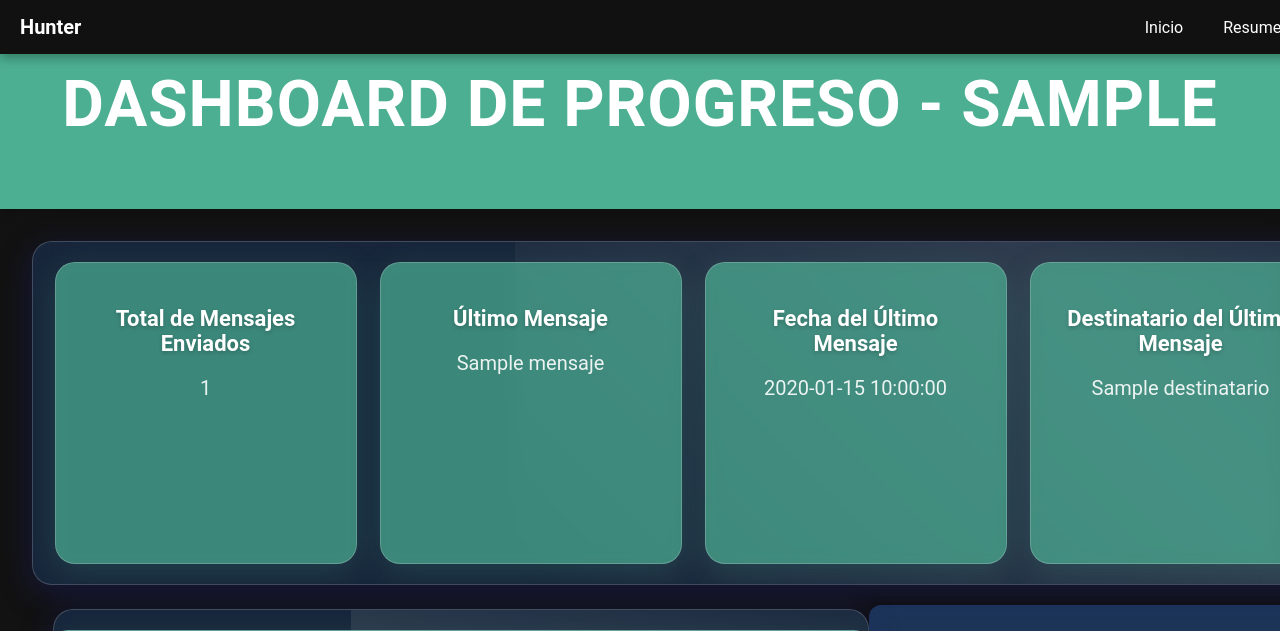
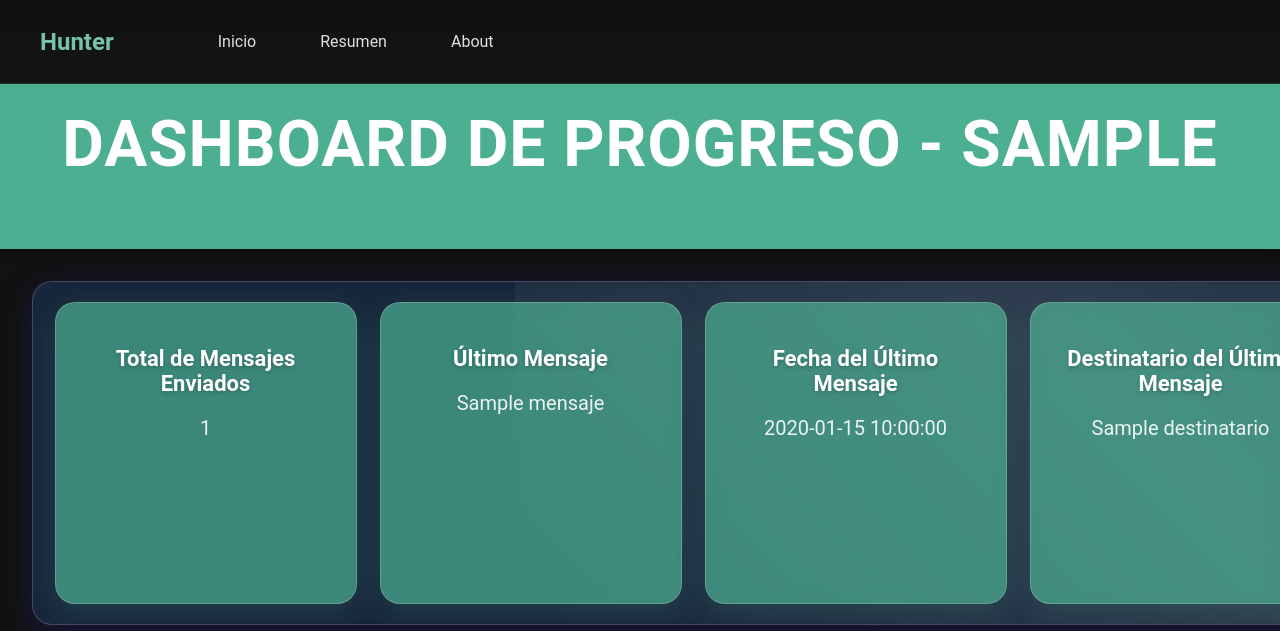
Before and after one commit to jeremontoya155/EnvioDeMensajes, a Flask app: page /resumen in a window 1280 px wide. Shown: the top 631 px of the page. Run offline with Flask 3, Linux system fonts and the light colour scheme; the visitor is signed in with stand-in values (Sample User, id 1); a database or web service that is not in the repository returns one stand-in record (values such as "Sample title").

Commit message:
algunos estilos

```diff
--- a/static/css/navbar.css
+++ b/static/css/navbar.css
@@ -1,80 +1,258 @@
-/* Estilos generales para el navbar */
 .navbar {
   position: fixed;
   top: 0;
   left: 0;
   width: 100%;
-    background-color: #111;
-    color: white;
+  background: rgba(18, 18, 18, 0.98);
+  backdrop-filter: blur(10px);
+  border-bottom: 1px solid rgba(255, 255, 255, 0.1);
+  z-index: 1000;
+}
+
+.navbar-container {
+  max-width: 1200px;
+  margin: 0 auto;
+  padding: 1rem 2rem;
   display: flex;
   justify-content: space-between;
   align-items: center;
-    padding: 15px 20px;
-    box-shadow: 0px 4px 10px rgba(0, 0, 0, 0.3);
+}
+
+.navbar-left {
+  display: flex;
+  align-items: center;
+  gap: 3rem;
+}
+
+.logo {
+  font-size: 24px;
+  font-weight: bold;
+  color: #78c2ad;
+  text-decoration: none;
+}
+
+.nav-links {
+  display: flex;
+  gap: 2rem;
+  list-style: none;
+}
+
+.nav-links a {
+  color: #e0e0e0;
+  text-decoration: none;
+  font-size: 16px;
+  padding: 0.5rem 1rem;
+  transition: color 0.3s ease;
+  position: relative;
+}
+
+.nav-links a::after {
+  content: '';
+  position: absolute;
+  bottom: -2px;
+  left: 0;
+  width: 100%;
+  height: 2px;
+  background-color: #78c2ad;
+  transform: scaleX(0);
+  transition: transform 0.3s ease;
+  transform-origin: right;
+}
+
+.nav-links a:hover {
+  color: #fff;
+}
+
+.nav-links a:hover::after {
+  transform: scaleX(1);
+  transform-origin: left;
+}
+
+.menu-toggle {
+  display: none;
+  flex-direction: column;
+  gap: 6px;
+  background: none;
+  border: none;
+  cursor: pointer;
+  padding: 0.5rem;
+}
+
+.menu-toggle span {
+  display: block;
+  width: 25px;
+  height: 2px;
+  background-color: #fff;
+  transition: all 0.3s ease;
+}
+
+/* Contenido de ejemplo */
+.content {
+  padding: 6rem 2rem 2rem;
+  max-width: 1200px;
+  margin: 0 auto;
+}
+
+.card {
+  background: rgba(255, 255, 255, 0.05);
+  border: 1px solid rgba(255, 255, 255, 0.1);
+  border-radius: 8px;
+  padding: 1.5rem;
+  margin-bottom: 1rem;
+}
+
+.card h2 {
+  margin-bottom: 1rem;
+  color: #78c2ad;
+}
+
+.card p {
+  color: #a0a0a0;
+  line-height: 1.6;
+}
+
+@media (max-width: 768px) {
+  .menu-toggle {
+    display: flex;
+  }
+
+  .nav-links {
+    display: none;
+    position: absolute;
+    top: 100%;
+    left: 0;
+    width: 100%;
+    background: #121212;
+    flex-direction: column;
+    padding: 1rem 0;
+    gap: 0;
+  }
+
+  .nav-links.active {
+    display: flex;
+  }
+
+  .nav-links a {
+    padding: 1rem 2rem;
+    display: block;
+  }
+
+  .nav-links a::after {
+    display: none;
+  }
+
+  .menu-toggle.active span:first-child {
+    transform: translateY(8px) rotate(45deg);
+  }
+
+  .menu-toggle.active span:nth-child(2) {
+    opacity: 0;
+  }
+
+  .menu-toggle.active span:last-child {
+    transform: translateY(-8px) rotate(-45deg);
+  }
+}
+/* .navbar {
+  position: fixed;
+  top: 0;
+  left: 0;
+  width: 100%;
+  background-color: #f5f5f5;
+  color: #333;
+  display: flex;
+  justify-content: space-between;
+  align-items: center;
+  padding: 0.8rem 2rem;
+  box-shadow: 0 2px 8px rgba(0, 0, 0, 0.1);
   z-index: 1000;
 }
 
-/* Logo o título del navbar */
 .navbar h1 {
-    font-size: 20px;
-    font-weight: bold;
+  font-size: 1.5rem;
+  font-weight: 600;
   margin: 0;
+  color: #333;
 }
 
-/* Estilos del menú */
-.navbar ul {
+.nav-links {
   list-style: none;
   display: flex;
-    gap: 20px;
+  gap: 2rem;
   margin: 0;
   padding: 0;
 }
 
-.navbar ul li {
-    display: inline;
+.nav-links li a {
+  color: #333;
+  text-decoration: none;
+  font-size: 1rem;
+  padding: 0.5rem 1rem;
+  border-radius: 4px;
+  transition: all 0.2s ease;
 }
 
-.navbar ul li a {
-    color: white;
-    text-decoration: none;
-    font-size: 16px;
-    padding: 10px;
-    transition: color 0.3s ease;
-}
-
-.navbar ul li a:hover {
-    color: #4caf91;
-}
-
-/* Botón de menú hamburguesa */
-.menu-toggle {
-    display: none;
-    cursor: pointer;
-    font-size: 24px;
-    background: none;
-    border: none;
+.nav-links li a:hover {
+  background-color: #4caf50;
   color: white;
 }
 
-/* Estilos para móvil */
+.menu-toggle {
+  display: none;
+  flex-direction: column;
+  gap: 4px;
+  background: none;
+  border: none;
+  cursor: pointer;
+  padding: 0.5rem;
+}
+
+.menu-toggle .line {
+  width: 24px;
+  height: 2px;
+  background-color: #333;
+  transition: all 0.3s ease;
+}
+
 @media (max-width: 768px) {
   .menu-toggle {
-        display: block;
+    display: flex;
   }
 
-    .navbar ul {
+  .nav-links {
     display: none;
     flex-direction: column;
     position: absolute;
-        top: 60px;
+    top: 100%;
     right: 0;
-        background-color: #111;
+    background-color: rgba(245, 245, 245, 0.34);
     width: 200px;
-        padding: 10px;
-        box-shadow: 0px 4px 10px rgba(0, 0, 0, 0.3);
+    padding: 1rem;
+    box-shadow: 0 4px 8px rgba(0, 0, 0, 0.1);
   }
 
-    .navbar ul.active {
+  .nav-links.active {
     display: flex;
   }
+
+  .nav-links li {
+    width: 100%;
   }
+
+  .nav-links li a {
+    display: block;
+    padding: 0.8rem 1rem;
+  }
+
+  .menu-toggle.active .line:nth-child(1) {
+    transform: rotate(45deg) translate(5px, 5px);
+  }
+
+  .menu-toggle.active .line:nth-child(2) {
+    opacity: 0;
+  }
+
+  .menu-toggle.active .line:nth-child(3) {
+    transform: rotate(-45deg) translate(5px, -5px);
+  }
+} */
--- a/static/css/resumen.css
+++ b/static/css/resumen.css
@@ -1,4 +1,3 @@
-
 html {
   width: 100%;
   overflow-x: hidden;
@@ -7,6 +6,7 @@ body {
   font-family: 'Roboto', sans-serif;
   background-color: #121212;
   margin: 0;
+  margin-top: 40px;
   padding: 0;
   color: #e0e0e0;
   overflow-x: hidden;
@@ -141,7 +141,8 @@ header {
   0% {
     transform: translateX(-100%);
   }
-  50%, 100% {
+  50%,
+  100% {
     transform: translateX(100%);
   }
 }
@@ -190,10 +191,18 @@ header {
 }
 
 /* Añade delay a cada carta sucesiva */
-.metricCard:nth-child(1) { animation-delay: 0.1s; }
-.metricCard:nth-child(2) { animation-delay: 0.2s; }
-.metricCard:nth-child(3) { animation-delay: 0.3s; }
-.metricCard:nth-child(4) { animation-delay: 0.4s; }
+.metricCard:nth-child(1) {
+  animation-delay: 0.1s;
+}
+.metricCard:nth-child(2) {
+  animation-delay: 0.2s;
+}
+.metricCard:nth-child(3) {
+  animation-delay: 0.3s;
+}
+.metricCard:nth-child(4) {
+  animation-delay: 0.4s;
+}
 
 .columnMetrics {
   width: 100%;
@@ -318,12 +327,24 @@ animation: slideInFromLeft 0.6s ease-out forwards;
 }
 
 /* Delay para cada carta */
-.columnMetricsContent .metricCard:nth-child(1) { animation-delay: 0.1s; }
-.columnMetricsContent .metricCard:nth-child(2) { animation-delay: 0.2s; }
-.columnMetricsContent .metricCard:nth-child(3) { animation-delay: 0.3s; }
-.columnMetricsContent .metricCard:nth-child(4) { animation-delay: 0.4s; }
-.columnMetricsContent .metricCard:nth-child(5) { animation-delay: 0.5s; }
-.columnMetricsContent .metricCard:nth-child(6) { animation-delay: 0.6s; }
+.columnMetricsContent .metricCard:nth-child(1) {
+  animation-delay: 0.1s;
+}
+.columnMetricsContent .metricCard:nth-child(2) {
+  animation-delay: 0.2s;
+}
+.columnMetricsContent .metricCard:nth-child(3) {
+  animation-delay: 0.3s;
+}
+.columnMetricsContent .metricCard:nth-child(4) {
+  animation-delay: 0.4s;
+}
+.columnMetricsContent .metricCard:nth-child(5) {
+  animation-delay: 0.5s;
+}
+.columnMetricsContent .metricCard:nth-child(6) {
+  animation-delay: 0.6s;
+}
 
 /* Media queries para responsividad */
 @media (max-width: 768px) {
@@ -372,14 +393,14 @@ font-size: 20px;
   box-shadow: 0 0 15px rgba(76, 175, 145, 0.7);
 }
 
-.evolutionSection{
-  display:flex;
-  align-items:center;
+.evolutionSection {
+  display: flex;
+  align-items: center;
   flex-flow: column wrap;
 }
 .evolution {
-  display:flex;
-  align-items:center;
+  display: flex;
+  align-items: center;
   justify-content: center;
   flex-flow: column wrap;
   width: 100%;
--- a/templates/partials/navbar.html
+++ b/templates/partials/navbar.html
@@ -1,8 +1,17 @@
 <nav class="navbar">
-    <h1>Hunter</h1>
-    <button id="menu-toggle" class="menu-toggle">☰</button>
-    <ul>
+  <div class="navbar-container">
+    <div class="navbar-left">
+      <a href="#" class="logo">Hunter</a>
+      <ul class="nav-links">
         <li><a href="{{ url_for('index') }}">Inicio</a></li>
         <li><a href="{{ url_for('resumen') }}">Resumen</a></li>
-    </ul>
+        <li><a href="#">About</a></li>
+      </ul>
+    </div>
+    <button class="menu-toggle">
+      <span>opcion I</span>
+      <span>opcion II</span>
+      <span>opcion III</span>
+    </button>
+  </div>
 </nav>
--- a/templates/resumen.html
+++ b/templates/resumen.html
@@ -115,5 +115,6 @@
     <script src="https://cdn.jsdelivr.net/npm/chart.js"></script>
 
 
+
   </body>
 </html>
```
Also changed, not shown: 1 other file. Lines whose indentation alone changed are shown as unchanged.
